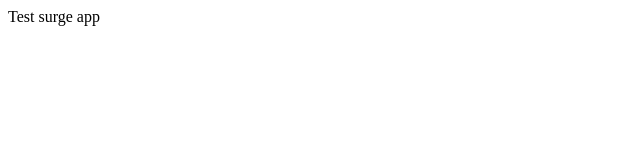
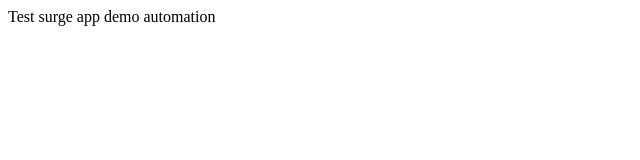
Before and after one commit to techloset/static-site-automation-surge, a plain HTML site: page index.html in a window 1280 px wide. Shown: the whole page, without its empty margins (0-640 px from the left). Drawn offline with Linux system fonts and the light colour scheme.

Commit message:
update html

```diff
--- a/index.html
+++ b/index.html
@@ -6,6 +6,6 @@
     <title>Surge Deployment</title>
 </head>
 <body>
-    Test surge app
+    Test surge app demo automation
 </body>
 </html>
```
